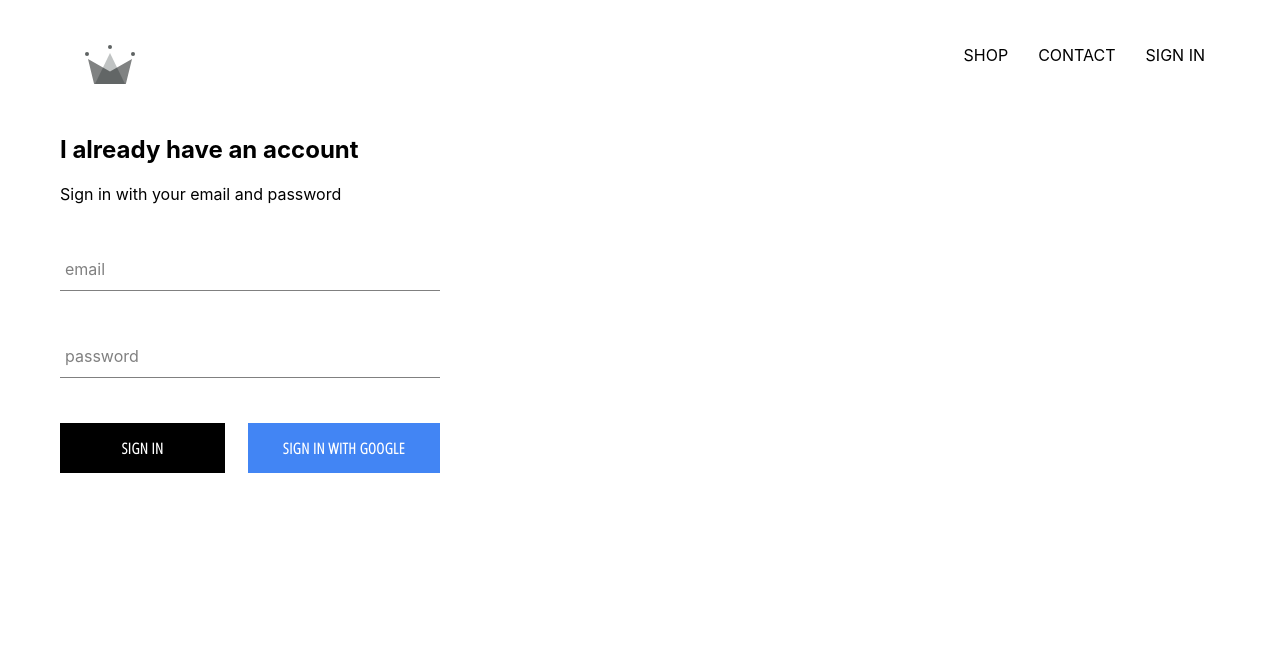
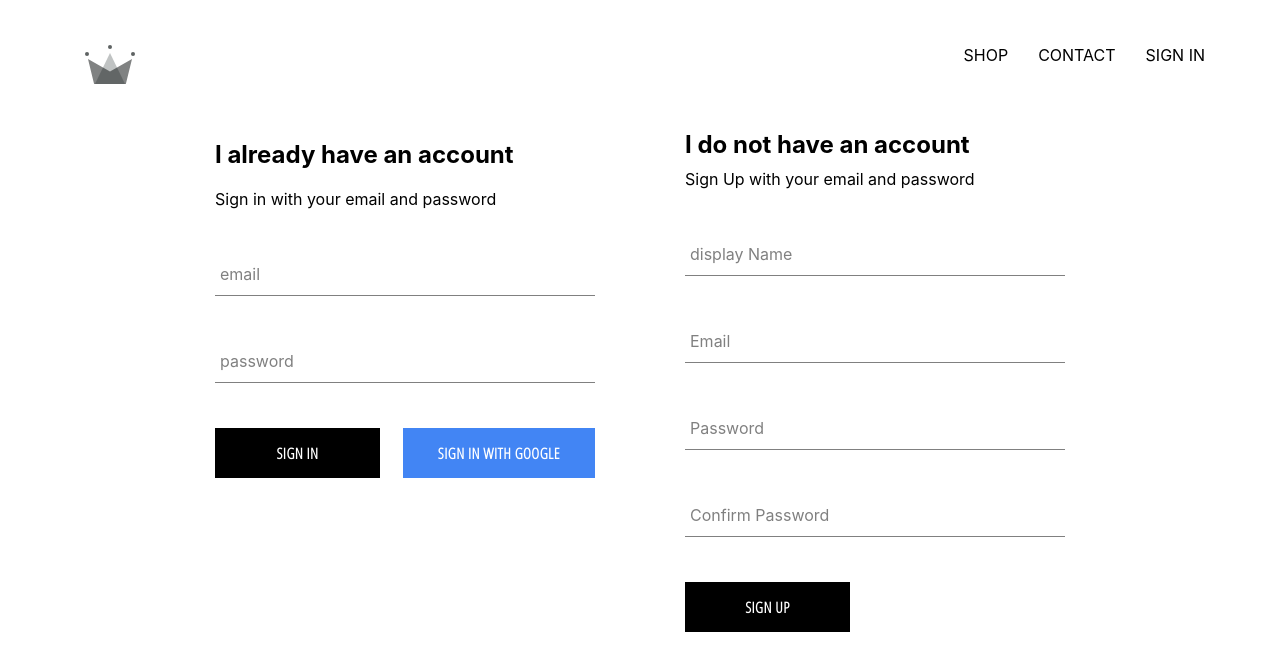
Before and after one commit to houzyk/react-commerce, a React (Create React App) app: page /signin in a window 1280 px wide. Shown: the top 670 px of the page. Built offline with nearby package versions, Linux system fonts and the light colour scheme; no server answers.

Commit message:
ADD firebase mail sign up

```diff
--- a/src/components/sign-up/sign-up.component.jsx
+++ b/src/components/sign-up/sign-up.component.jsx
@@ -52,7 +52,7 @@
 
   handleChange = e => {
     const {name, value} = e.target;
-    this.state({
+    this.setState({
       [name]: value
     })
   }
--- a/src/pages/sign-in-up/sign-in-up.component.jsx
+++ b/src/pages/sign-in-up/sign-in-up.component.jsx
@@ -2,16 +2,18 @@
 
 // components
 import SignIn from "../../components/sign-in/sign-in.component";
+import SignUp from "../../components/sign-up/sign-up.component";
 
 // css
 import './sign-in-up.styles.scss';
 
 const SignInUp = () => {
-    return (
-        <div className="sign-in-and-sign-up">
-            <SignIn />
-        </div>
-    );
+  return (
+    <div className="sign-in-and-sign-up">
+      <SignIn />
+      <SignUp />
+    </div>
+  );
 }
 
 export default SignInUp;
--- a/src/pages/sign-in-up/sign-in-up.styles.scss
+++ b/src/pages/sign-in-up/sign-in-up.styles.scss
@@ -0,0 +1,6 @@
+.sign-in-and-sign-up {
+  width: 850px;
+  display: flex;
+  justify-content: space-between;
+  margin: 30px auto;
+}
```
